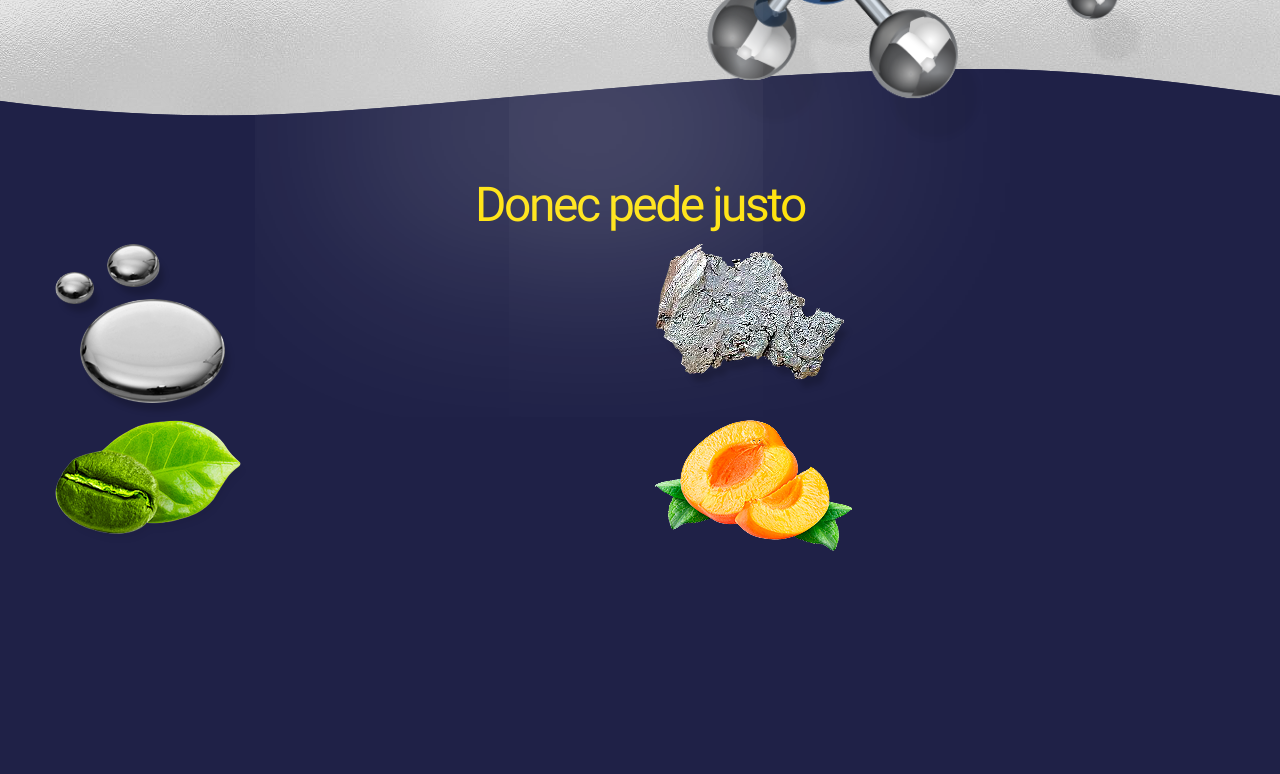
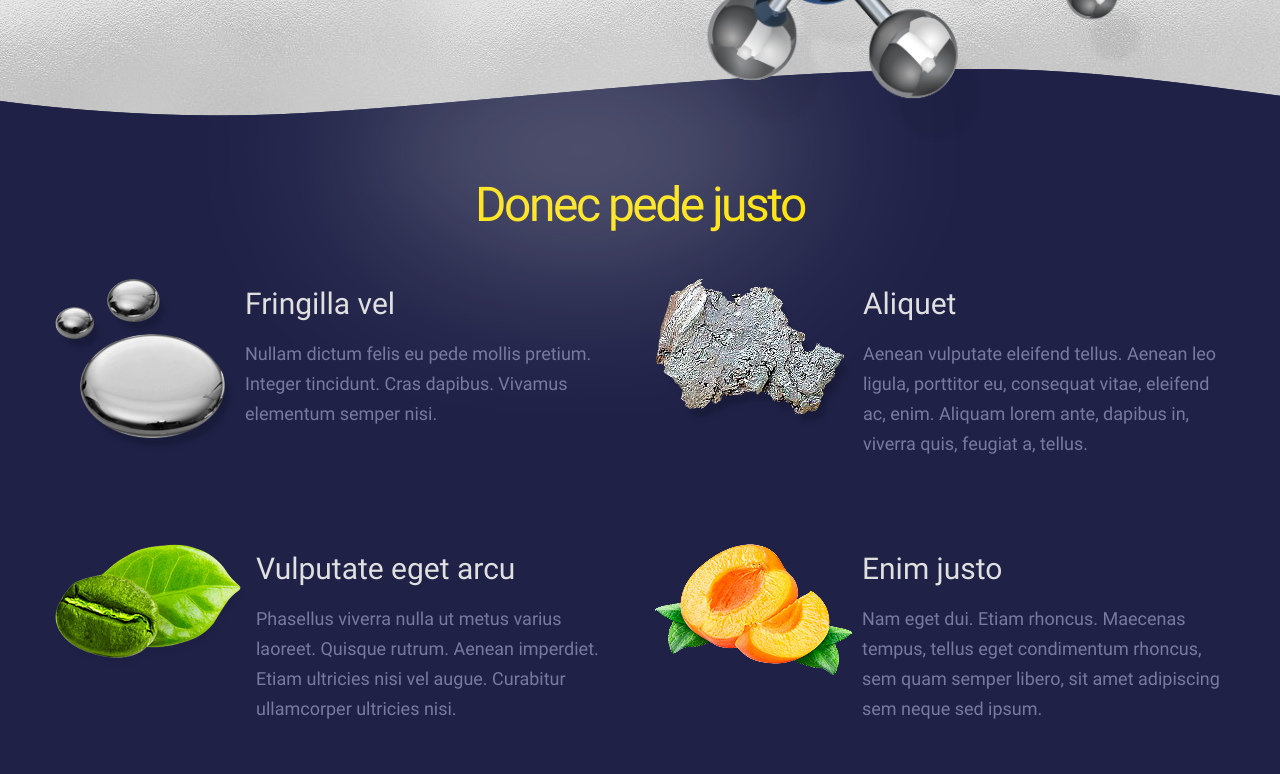
Before and after one commit to annaSchugay/MonsterlLeades-test, a website: page app/index.html in a window 1280 px wide. Shown: the part 1108-1882 px from the top of the page. Before the commit the page ends 1662 px from the top, so only its background shows below. Drawn offline with nearby package versions, Linux system fonts and the light colour scheme.

Commit message:
product-composition block with responsive ready

```diff
--- a/app/index.html
+++ b/app/index.html
@@ -120,15 +120,17 @@
             <div class="col-lg-6 col-md-6 col-sm-6 col-xs-12 component">
                 <img src="img/component1.png" alt="component1">
                 <div class="describe">
-                    <h3></h3>
-                    <p></p>
+                    <h3>Fringilla vel</h3>
+                    <p>Nullam dictum felis eu pede mollis pretium. Integer tincidunt. Cras dapibus. Vivamus elementum
+                        semper nisi.</p>
                 </div>
             </div>
             <div class="col-lg-6 col-md-6 col-sm-6 col-xs-12 component">
                 <img src="img/component2.png" alt="component2">
                 <div class="describe">
-                    <h3></h3>
-                    <p></p>
+                    <h3>Aliquet</h3>
+                    <p>Aenean vulputate eleifend tellus. Aenean leo ligula, porttitor eu, consequat vitae, eleifend ac,
+                        enim. Aliquam lorem ante, dapibus in, viverra quis, feugiat a, tellus.</p>
                 </div>
             </div>
         </div>
@@ -136,20 +138,22 @@
             <div class="col-lg-6 col-md-6 col-sm-6 col-xs-12 component">
                 <img src="img/component3.png" alt="component3">
                 <div class="describe">
-                    <h3></h3>
-                    <p></p>
+                    <h3>Vulputate eget arcu</h3>
+                    <p>Phasellus viverra nulla ut metus varius laoreet. Quisque rutrum. Aenean imperdiet. Etiam
+                        ultricies nisi vel augue. Curabitur ullamcorper ultricies nisi.</p>
                 </div>
             </div>
             <div class="col-lg-6 col-md-6 col-sm-6 col-xs-12 component">
                 <img src="img/component4.png" alt="component4">
                 <div class="describe">
-                    <h3></h3>
-                    <p></p>
+                    <h3>Enim justo</h3>
+                    <p>Nam eget dui. Etiam rhoncus. Maecenas tempus, tellus eget condimentum rhoncus, sem quam semper
+                        libero, sit amet adipiscing sem neque sed ipsum.</p>
                 </div>
             </div>
         </div>
-        </div>
     </div>
+</div>
 </div>
 </body>
 </html>
--- a/app/scss/_product-composition.scss
+++ b/app/scss/_product-composition.scss
@@ -9,11 +9,51 @@
       position: absolute;
       top: -50%;
       left: 50%;
-      width: 30%;
+      width: 35%;
+      height: 45px;
       transform: translateX(-65%) translateY(0);
       display: block;
       border-radius: 50%;
-      box-shadow: 1px 1px 274px 29px #fff;
+      box-shadow: inset -24px -120px 5px -28px rgba(221, 221, 221, 0.23), 1px 1px 198px 9px #fff;
+      filter: blur(37px);
+    }
+  }
+
+  h3 {
+    @include breakpoint(mobile-landscape) {
+      text-align: center;
+    }
+  }
+
+  .component {
+    display: flex;
+    align-items: flex-start;
+    justify-content: space-between;
+    padding-top: 35px;
+    padding-bottom: 35px;
+    img {
+      margin-right: 10px;
+      @include breakpoint(small) {
+        width: 30%;
+      }
+    }
+
+    .describe {
+      p {
+        padding-top: 10px;
+        padding-bottom: 15px;
+        font-size: 18px;
+        line-height: 30px;
+        color: #787a9e;
+        @include breakpoint(mobile-landscape) {
+          text-align: center;
+        }
+      }
+    }
+
+    @include breakpoint(mobile-landscape) {
+      flex-direction: column;
+      align-items: center;
     }
   }
 }
--- a/app/scss/main.scss
+++ b/app/scss/main.scss
@@ -69,6 +69,14 @@ h2 {
   }
 }
 
+h3 {
+  padding-top: 10px;
+  padding-bottom: 10px;
+  font-size: 30px;
+  line-height: 30px;
+  color: #e0e0e0;
+}
+
 h4 {
   font-size: 22px;
   line-height: 30px;
```
Also changed, not shown: app/css/main.css.
